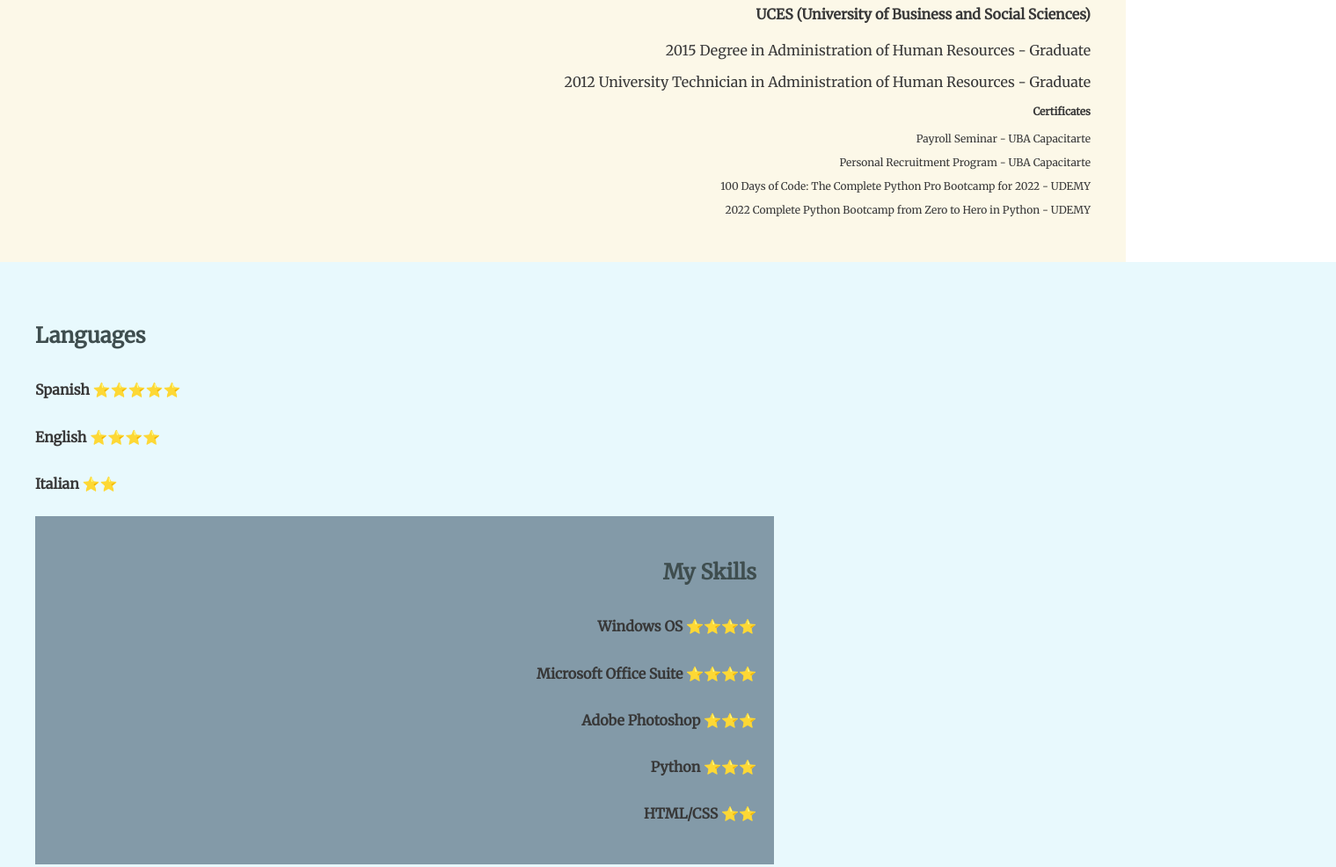
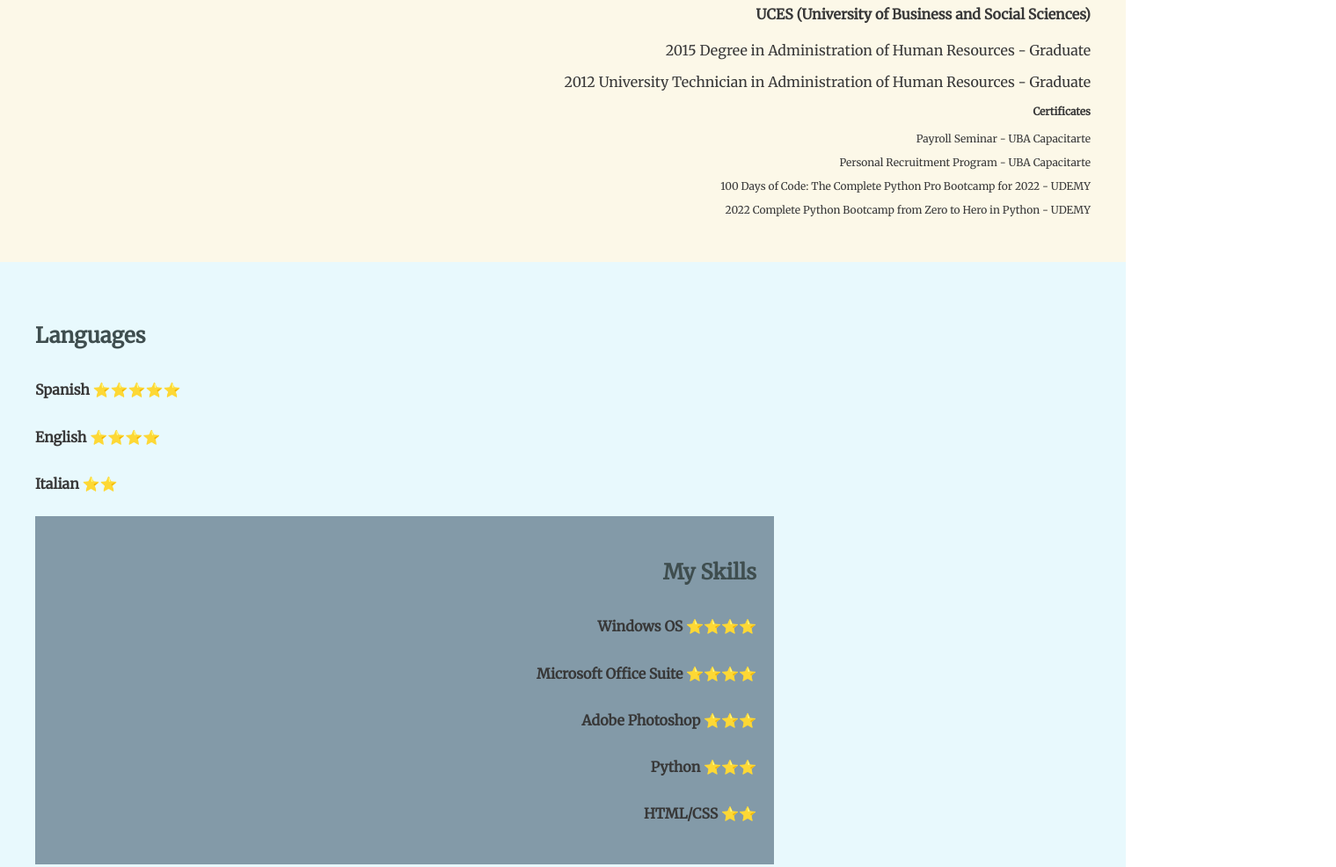
Before and after one commit to santiagogutid/CV, a plain HTML site: page index.html in a window 1280 px wide. Shown: the part 1502-2488 px from the top of the page at 88% size, 1519 px wide, since content can reach past the window. Drawn offline with Linux system fonts and the light colour scheme.

Commit message:
My Personal Site

```diff
--- a/css/styles.css
+++ b/css/styles.css
@@ -47,7 +47,6 @@ h3 {
 .languages {
   background-color:#E8F9FD;
   text-align: left;
-  width: 1439px;
   padding: 40px;
   line-height: 2;
 }
```
